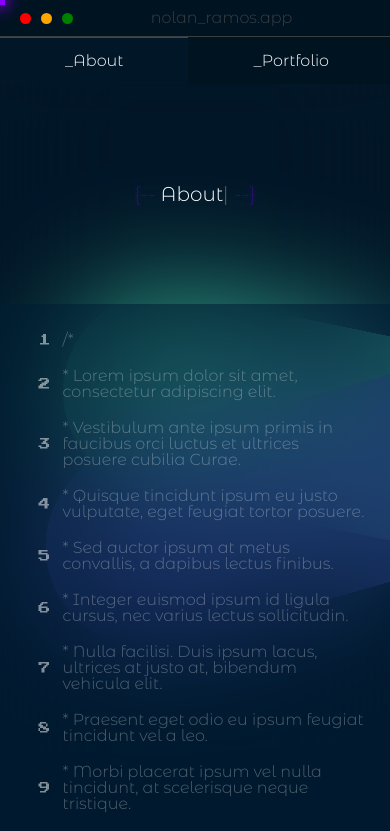
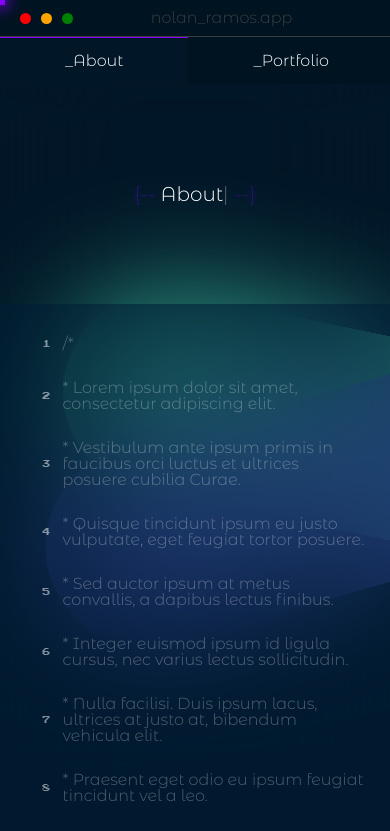
Before and after one commit to Nolan-ramos/Portfolio_nolan, a React (Vite) app: page / in a window 390 px wide. Shown: the top 831 px of the page. Built offline with nearby package versions, Linux system fonts and the light colour scheme.

Commit message:
responsive

```diff
--- a/src/components/about/code/code.scss
+++ b/src/components/about/code/code.scss
@@ -1,17 +1,24 @@
 .code{
     margin:100px 0;
-    padding:50px 0;
+    padding:48px 0;
     background-color: rgb(1 30 53 / 55%);
-    @media screen and (max-width: 767px) {
+    @media screen and (max-width: 1023px) {
         padding:24px 0;
     }
     &_line{
         display: flex;
         align-items: center;
         margin-bottom: 12px;
-        padding: 8px 0 8px 200px;
+        padding: 8px 200px;
+        height:100%;
+        @media screen and (max-width: 1023px) {
+            padding:8px 96px;
+        }
         @media screen and (max-width: 767px) {
-            padding:4px 24px 4px 24px;
+            padding:8px 24px;
+        }
+        @media screen and (max-width: 300px) {
+            padding:8px 12px;
         }
         &:hover{
             background-color: rgb(255 255 255 / 5%);
@@ -27,6 +34,15 @@
             opacity: 0.5;
             font-family: 'Press Start 2P';
             font-size:12px;
+            @media screen and (max-width: 1023px) {
+                font-size: 10px;
+            }
+            @media screen and (max-width: 767px) {
+                font-size: 8px;
+            }
+            @media screen and (max-width: 320px) {
+                font-size: 6px;
+            }
         }
         &_txt{
             font-size: 24px;
@@ -37,8 +53,14 @@
                 opacity: 1;
                 transition: 0s ease-in-out;
             }
+            @media screen and (max-width: 1023px) {
+                font-size: 20px;
+            }
             @media screen and (max-width: 767px) {
                 font-size: 16px;
+            }
+            @media screen and (max-width: 320px) {
+                font-size: 12px;
             }
         }
     }
```
